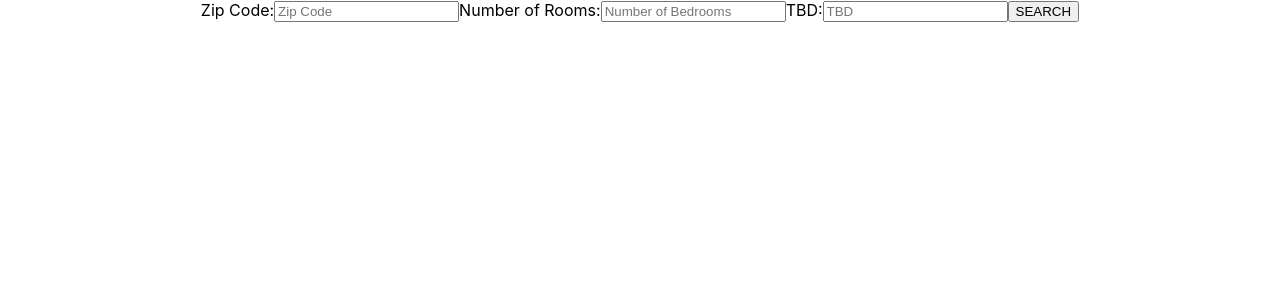
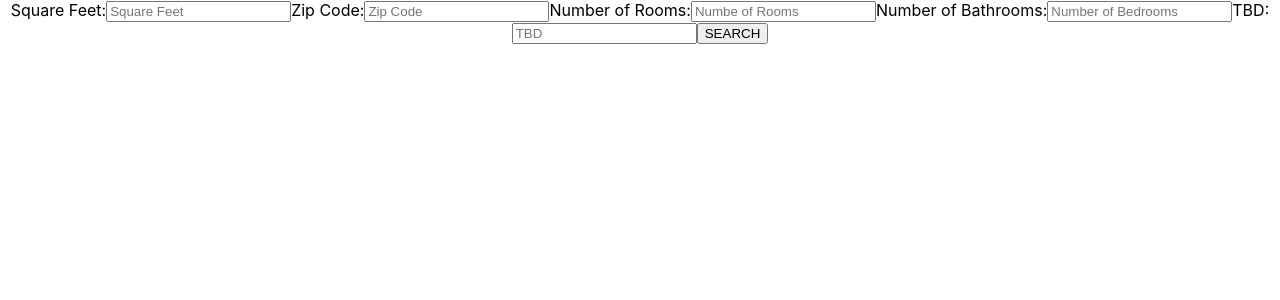
Before and after one commit to Appraiser-s-Hybrid/frontend, a React (Create React App) app: page / in a window 1280 px wide. Shown: the top 300 px of the page. Built offline with nearby package versions, Linux system fonts and the light colour scheme.

Commit message:
Created validation using Yup

```diff
--- a/src/components/OnLogin.js
+++ b/src/components/OnLogin.js
@@ -3,7 +3,7 @@ import { withFormik, Form, Field } from 'formik';
 import * as Yup from 'yup';
 import axios from 'axios';
 
-const OnLogin = () => {
+const OnLogin = ({ values, errors, touched, status }) => {
     const [params, setParams] = useState([]);
     const [param, setParam] = useState('');
     const [search, setSearch] = useState('');
@@ -26,19 +26,47 @@ const OnLogin = () => {
         setParam('');
     };
 
+    useEffect(() => {
+        if (status) {
+            setParams([...params, status]);
+        }
+    }, [status]);
+
 
     return (
 
         <div>
-            <Form className="user-search">
+            <Form className="user-form">
+                <label>
+                    Square Feet:
+                <Field type="number" name="sqft" placeholder="Square Feet" />
+                {touched.sqft && errors.sqft &&(
+                    <p className="error">{errors.sqft}</p>
+                )}
+                </label>
+
                 <label>
                     Zip Code:
                 <Field type="number" name="zip" placeholder="Zip Code" />
+                {touched.zip && errors.zip &&(
+                    <p className="error">You must enter a Zip Code in order to receive results!</p>
+                )}
                 </label>
 
                 <label>
                     Number of Rooms:
-                <Field type="number" name="rooms" placeholder="Number of Bedrooms" />
+                <Field type="number" name="rooms" placeholder="Numbe of Rooms" />
+                {touched.rooms && errors.rooms &&(
+                    <p className="error">{errors.rooms}</p>
+                )}
+                </label>
+
+                <label>
+                    Number of Bathrooms:
+                <Field type="number" name="bathrooms" placeholder="Number of Bedrooms" />
+                {touched.bathrooms && errors.bathrooms &&(
+                    <p className="error">{errors.bathrooms}</p>
+                )}
                 </label>
 
                 <label>
@@ -47,22 +75,36 @@ const OnLogin = () => {
                 </label>
                 <button type="submit">SEARCH</button>
             </Form>
+            <div>
+                {params.map(param => (
+                    <p>{param.zip}</p>
+                ))}
+            </div>
         </div>
-
     );
 };
 
 const FormikUserSearch = withFormik({
-    mapPropsToValues({ zip, rooms, TBD }) {
+    mapPropsToValues({ sqft, zip, rooms, bathrooms, TBD }) {
         return {
+            sqft: sqft || "",
             zip: zip || "",
             rooms: rooms || "",
+            bathrooms: bathrooms || "",
             TBD: TBD || ""
         };
     },
 
+    validationSchema: Yup.object().shape({
+        sqft: Yup.number(),
+        zip: Yup.number().required(),
+        rooms: Yup.number(),
+        bathrooms: Yup.number(),
+        TBD: Yup.mixed()
+    }),
+
     handleSubmit(values, { setStatus }) {
-
+        setStatus(values);
     }
 
 })(OnLogin);
```
